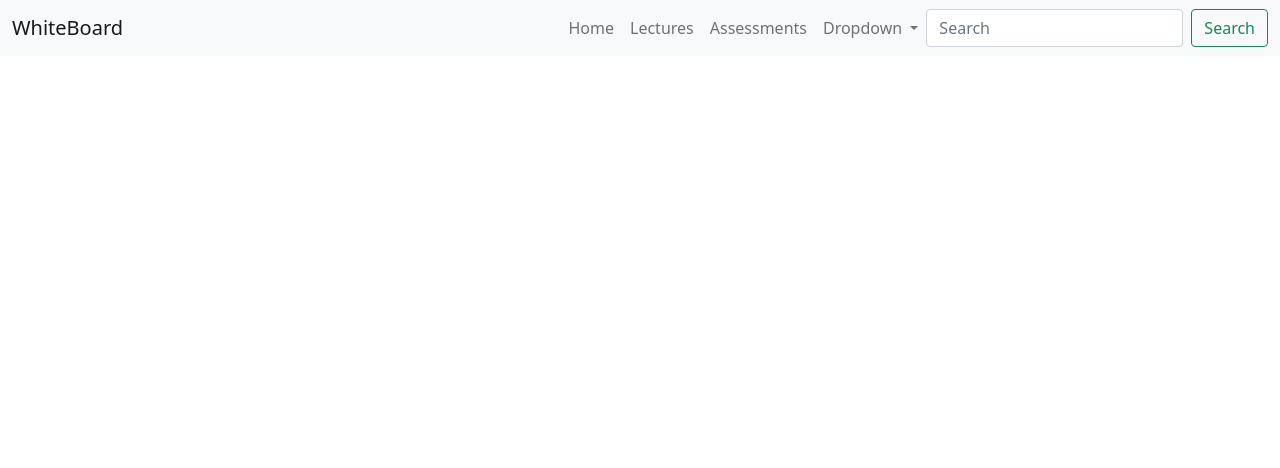
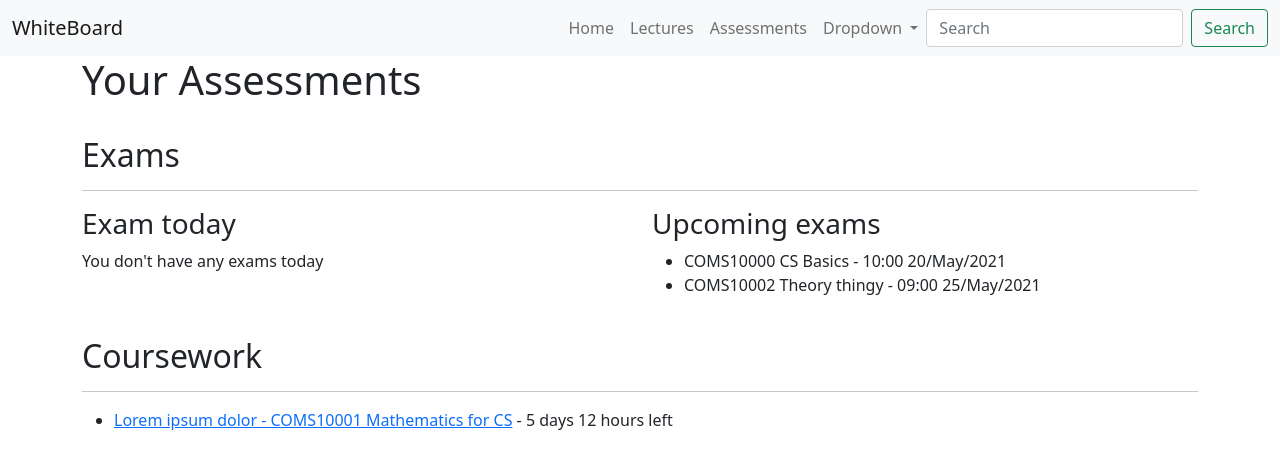
Before and after one commit to seunghun1ee/whiteboard-node-vue, a Vue app in the folder frontend/: page /assessments in a window 1280 px wide. Shown: the top 468 px of the page. Built offline with nearby package versions, Linux system fonts and the light colour scheme.

Commit message:
prototype assessment dashboard

```diff
--- a/frontend/src/common.js
+++ b/frontend/src/common.js
@@ -9,6 +9,7 @@ import forum from '@/components/forum.vue';
 import live from '@/components/live.vue';
 import post from "@/components/post/post";
 import postView from "@/components/post/postView";
+import assessment from "@/components/assessment";
 
 Vue.config.productionTip = false
 Vue.use(VueRouter);
@@ -58,6 +59,10 @@ const routes = [
             setSocketIO();
             next()
         }
+    },
+    {
+        path: "/assessments/",
+        component: assessment
     }
 ];
 
--- /dev/null
+++ b/frontend/src/components/assessment.vue
@@ -0,0 +1,37 @@
+<template>
+  <div>
+    <h1>Your Assessments</h1>
+    <br>
+    <h2>Exams</h2>
+    <hr>
+    <div class="row row-cols-1 row-cols-sm-2">
+      <div class="col">
+        <h3>Exam today</h3>
+        <p>You don't have any exams today</p>
+      </div>
+      <div class="col">
+        <h3>Upcoming exams</h3>
+        <ul>
+          <li>COMS10000 CS Basics - 10:00 20/May/2021</li>
+          <li>COMS10002 Theory thingy - 09:00 25/May/2021</li>
+        </ul>
+      </div>
+    </div>
+    <br>
+    <h2>Coursework</h2>
+    <hr>
+    <ul>
+      <li><a href="#">Lorem ipsum dolor - COMS10001 Mathematics for CS</a> - 5 days 12 hours left</li>
+    </ul>
+  </div>
+</template>
+
+<script>
+export default {
+  name: "assessment"
+}
+</script>
+
+<style scoped>
+
+</style>
--- a/frontend/src/components/navbar.vue
+++ b/frontend/src/components/navbar.vue
@@ -12,10 +12,10 @@
               <a class="nav-link" href="/">Home</a>
             </li>
             <li class="nav-item">
-              <a class="nav-link" href="/videos">Lectures</a>
+              <a class="nav-link" href="/videos/">Lectures</a>
             </li>
             <li class="nav-item">
-              <a class="nav-link" href="/assessments">Assessments</a>
+              <a class="nav-link" href="/assessments/">Assessments</a>
             </li>
             <li class="nav-item dropdown">
               <a class="nav-link dropdown-toggle" href="#" id="navbarDropdown" role="button" data-bs-toggle="dropdown" aria-expanded="false">
--- a/frontend/src/components/unit.vue
+++ b/frontend/src/components/unit.vue
@@ -8,6 +8,7 @@
         <li v-for="staff in unit.staffs" :key="staff">{{staff}}</li>
       </ul>
     </div>
+
     <div>
       <h2>Unit forums</h2>
       <ul>
@@ -15,6 +16,14 @@
         <li><a href="#">Announcements</a></li>
       </ul>
     </div>
+
+    <div>
+      <h2>Assessments</h2>
+      <ul>
+        <li><a href="#">Lorem ipsum</a></li>
+      </ul>
+    </div>
+
     <div>
       <h2>Recorded lectures</h2>
       <article class="row row-cols-1 row-cols-sm-2 row-cols-md-3 row-cols-lg-4">
@@ -26,6 +35,7 @@
         </article>
       </article>
     </div>
+
   </div>
 </template>
 
```
